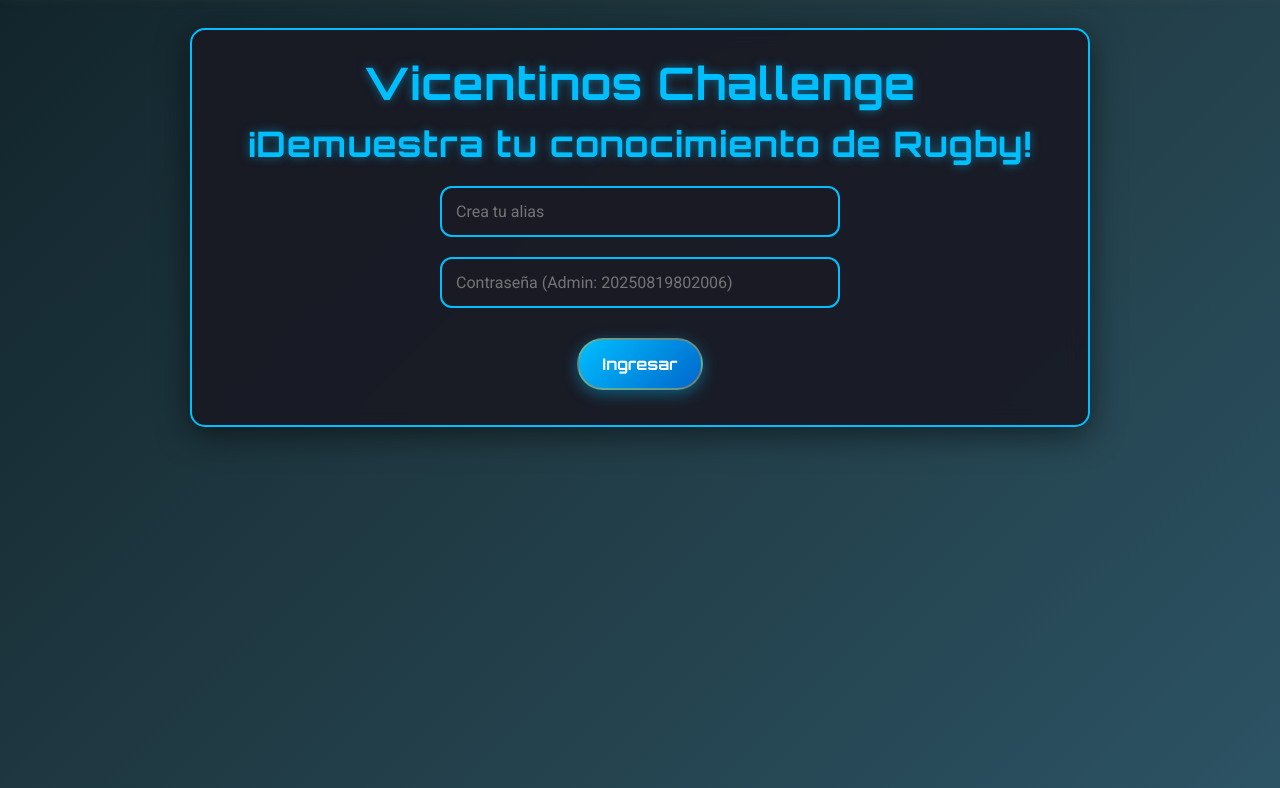
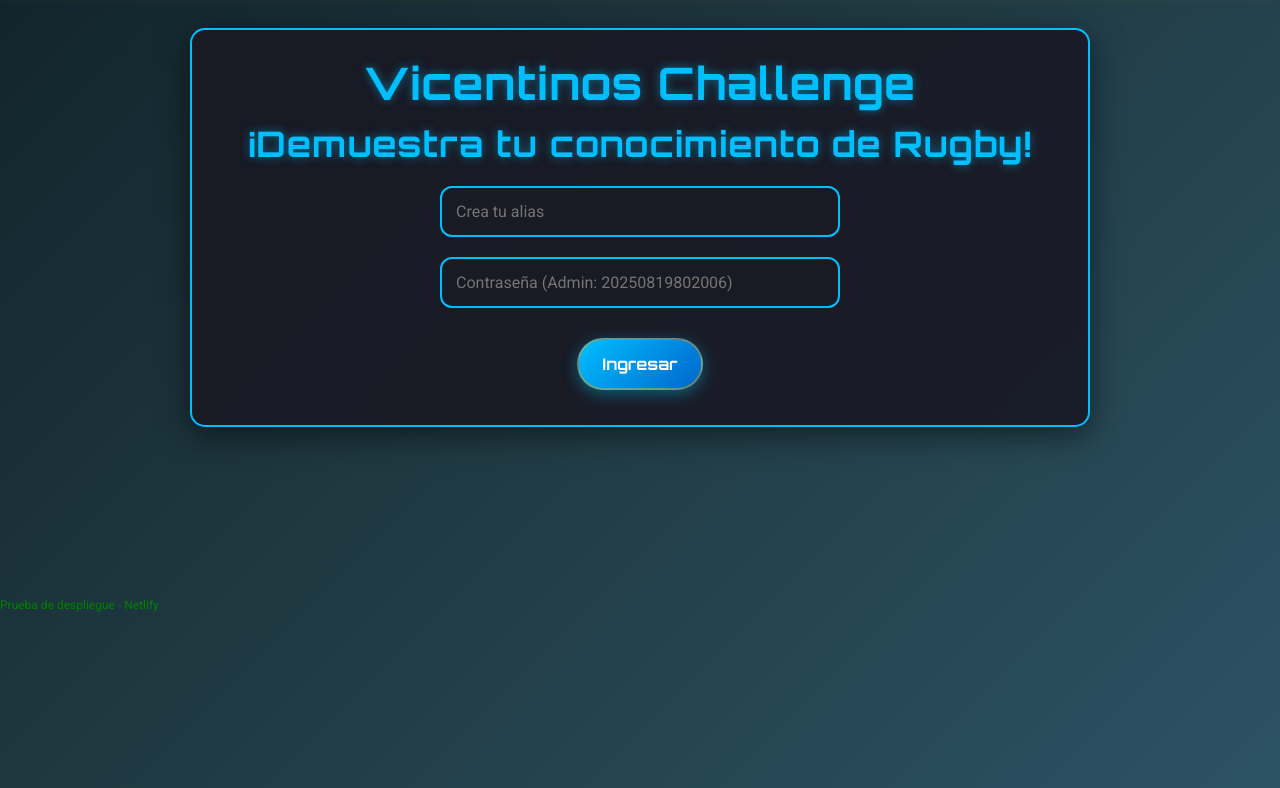
Before and after one commit to servidorsupabase-lgtm/vicentinos-challenge, a plain HTML site: page index.html in a window 1280 px wide. Shown: the part 202-990 px from the top of the page. Drawn offline with nearby package versions, Linux system fonts and the light colour scheme.

Commit message:
Forzar despliegue en Netlify

```diff
--- a/index.html
+++ b/index.html
@@ -1584,5 +1584,6 @@
       showNotification('Mensaje global enviado', 'success');
     }
   </script>
+  <p style="color: green; font-size: 12px;">Prueba de despliegue - Netlify</p>
 </body>
 </html>
```
